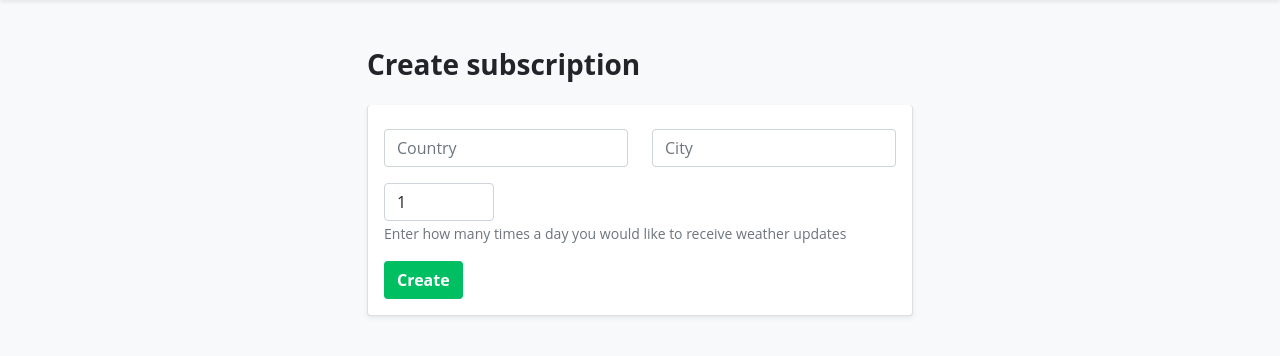
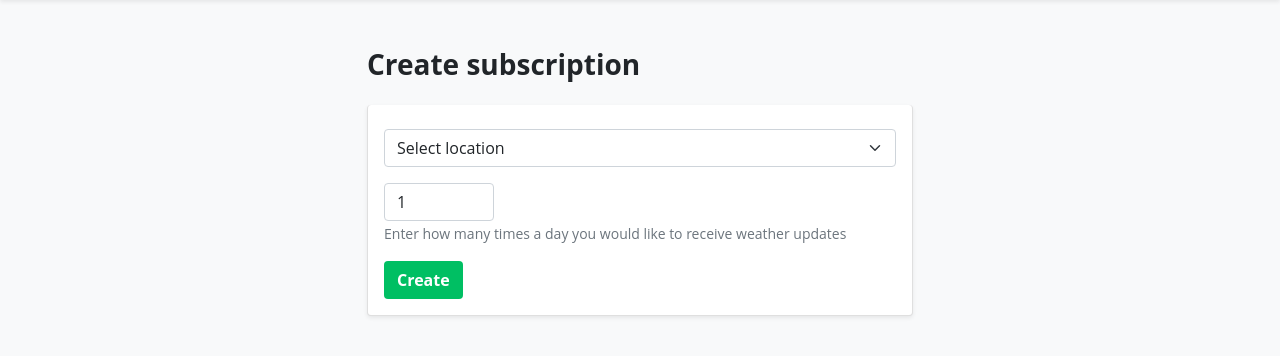
Before and after one commit to lin4lins/WeatherInBox-SITE, a Django app: template subscriptions/templates/subscriptions/subscriptions-create.html in a window 1280 px wide. Shown: the part 59-415 px from the top of the page. Run offline with Django 4.2, Linux system fonts and the light colour scheme; the template is opened without the code that fills it: values that come from a table or form of the project are taken from there, others are empty; some libraries are stand-ins or nearby versions.

Commit message:
Implement subscription creation by city id

```diff
--- a/subscriptions/forms.py
+++ b/subscriptions/forms.py
@@ -1,4 +1,6 @@
 import json
+
+from django import forms
 
 from authorization.forms import CustomModelForm
 from authorization.models import User
@@ -7,22 +9,14 @@ from .models import Subscription
 
 
 class SubscriptionCreateForm(CustomModelForm):
+    city_id = forms.IntegerField(error_messages={'invalid': 'Please select a location.'})
+
     class Meta:
         model = Subscription
-        fields = ['country_name', 'city_name', 'times_per_day']
-        labels = {
-            'country_name': 'Country',
-            'city_name': 'City',
-            'times_per_day': 'Frequency'
-        }
+        fields = ['city_id', 'times_per_day']
 
     def get_json(self):
-        data = {
-            'city': {'name': self.cleaned_data.get('city_name', None),
-                     'country_name': self.cleaned_data.get('country_name', None)},
-            'times_per_day': self.cleaned_data.get('times_per_day', None)
-        }
-        return json.dumps(data)
+        return json.dumps(self.cleaned_data)
 
 
 class UpdateProfileForm(CustomModelForm):
--- a/subscriptions/models.py
+++ b/subscriptions/models.py
@@ -5,7 +5,6 @@ from django.db import models
 
 
 class Subscription(models.Model):
-    city_name = models.CharField(max_length=255)
-    country_name = models.CharField(max_length=255)
+    city_id = models.IntegerField()
     times_per_day = models.IntegerField(default=1, validators=[MaxValueValidator(12), MinValueValidator(1)])
     is_active = models.BooleanField(default=True)
--- a/subscriptions/templates/subscriptions/subscriptions-create.html
+++ b/subscriptions/templates/subscriptions/subscriptions-create.html
@@ -24,43 +24,45 @@
                   <div class="col">
                     {% if form.is_bound %}
                       {% if form.non_field_errors %}
-                        {% render_field form.country_name class="form-control is-invalid" placeholder=form.country_name.label list="countries" %}
-                      {% elif form.country_name.errors %}
-                        {% render_field form.country_name class="form-control is-invalid" placeholder=form.country_name.label list="countries" %}
-                        {% for error in form.country_name.errors %}
+                        <<select name="city_id" class="form-select is-invalid">
+                          <option selected>Select location</option>
+                          {% for city in cities %}
+                            <option value="{{city.id}}">{{ city.country_name }}, {{ city.name }}</option>
+                          {% endfor %}
+                        </select>
+                      {% elif form.city_id.errors %}
+                        <select name="city_id" class="form-select is-invalid">
+                          <option selected>Select location</option>
+                          {% for city in cities %}
+                            <option value="{{city.id}}">{{ city.country_name }}, {{ city.name }}</option>
+                          {% endfor %}
+                        </select>
+                        {% for error in form.city_id.errors %}
                           <div class="invalid-feedback">
                             {{ error }}
                           </div>
                         {% endfor %}
                       {% else %}
-                        {% render_field form.country_name class="form-control is-valid" placeholder=form.country_name.label list="countries" %}
+                        <select name="city_id" class="form-select is-valid">
+                          <option selected>Select location</option>
+                          {% for city in cities %}
+                            <option value="{{city.id}}">{{ city.country_name }}, {{ city.name }}</option>
+                          {% endfor %}
+                        </select>
                       {% endif %}
                     {% else %}
-                      {% render_field form.country_name class="form-control" placeholder=form.country_name.label list="countries" %}
+                      <select name="city_id" class="form-select">
+                        <option selected>Select location</option>
+                        {% for city in cities %}
+                          <option value="{{city.id}}">{{ city.country_name }}, {{ city.name }}</option>
+                        {% endfor %}
+                      </select>
                     {% endif %}
-                    <datalist id="countries">
-                      {% for country in country_names %}
-                        <option value="{{ country }}">
-                      {% endfor %}
-                    </datalist>
-                  </div>
-                  <div class="col">
-                    {% if form.is_bound %}
-                      {% if form.non_field_errors %}
-                        {% render_field form.city_name class="form-control is-invalid" placeholder=form.city_name.label %}
-                      {% elif form.city_name.errors %}
-                          {% render_field form.city_name class="form-control is-invalid" placeholder=form.city_name.label %}
-                          {% for error in form.city_name.errors %}
-                            <div class="invalid-feedback">
-                              {{ error }}
-                            </div>
-                        {% endfor %}
-                      {% else %}
-                        {% render_field form.city_name class="form-control is-valid" placeholder=form.city_name.label %}
-                      {% endif %}
-                    {% else %}
-                      {% render_field form.city_name class="form-control" placeholder=form.city_name.label %}
-                    {% endif %}
+<!--                    <datalist id="cities">-->
+<!--                      {% for city in cities %}-->
+<!--                        <option value="{{city.id}}">{{ city.country_name }}, {{ city.name }}</option>-->
+<!--                      {% endfor %}-->
+<!--                    </datalist>-->
                   </div>
                 </div>
                 <div class="row mt-3">
```
Also changed, not shown: subscriptions/tests/__init__.py (+1 -1 lines), subscriptions/tests/test_subscriptions.py (+16 -52 lines), subscriptions/views/subscriptions.py (+12 -6 lines).
